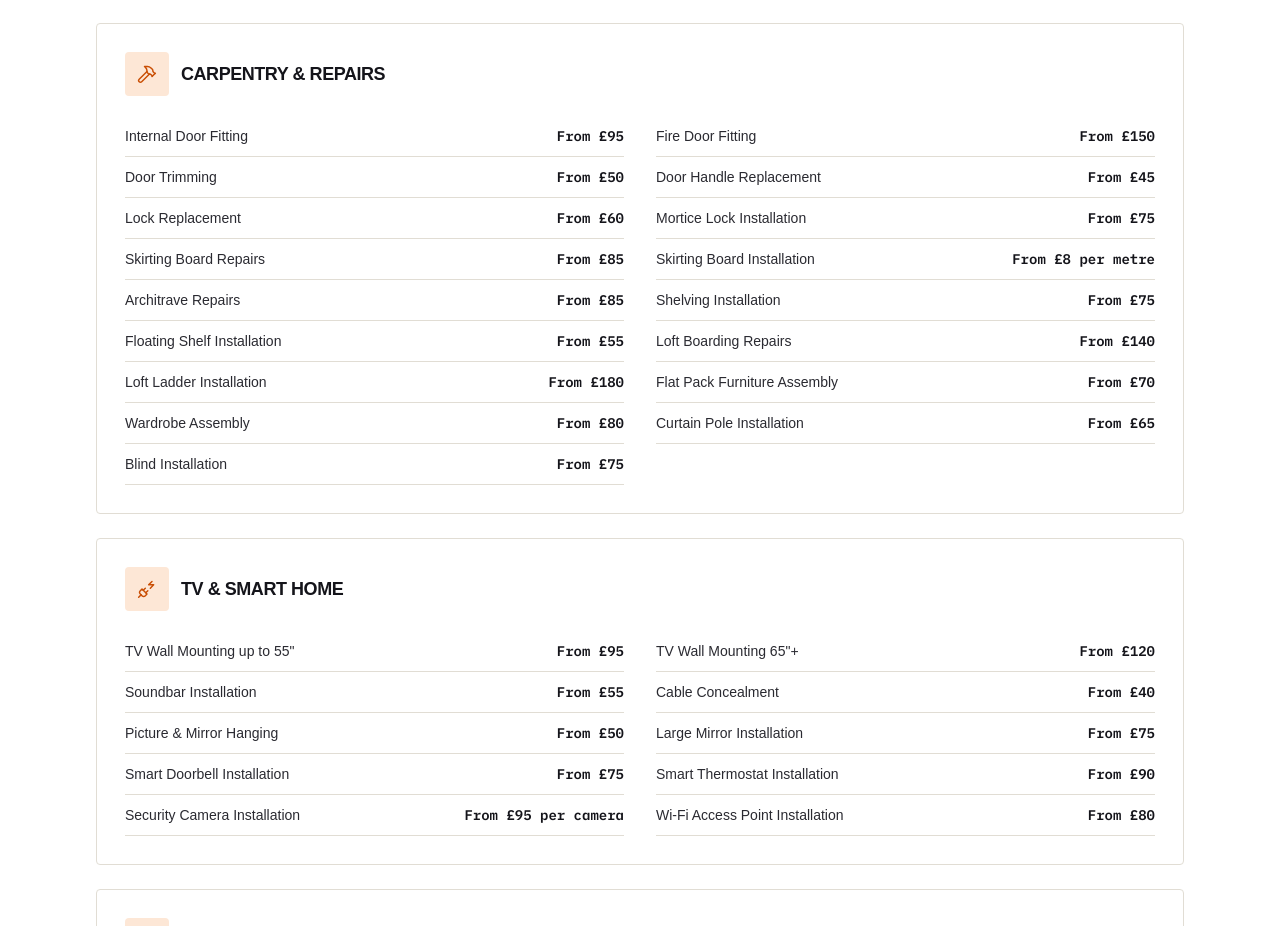
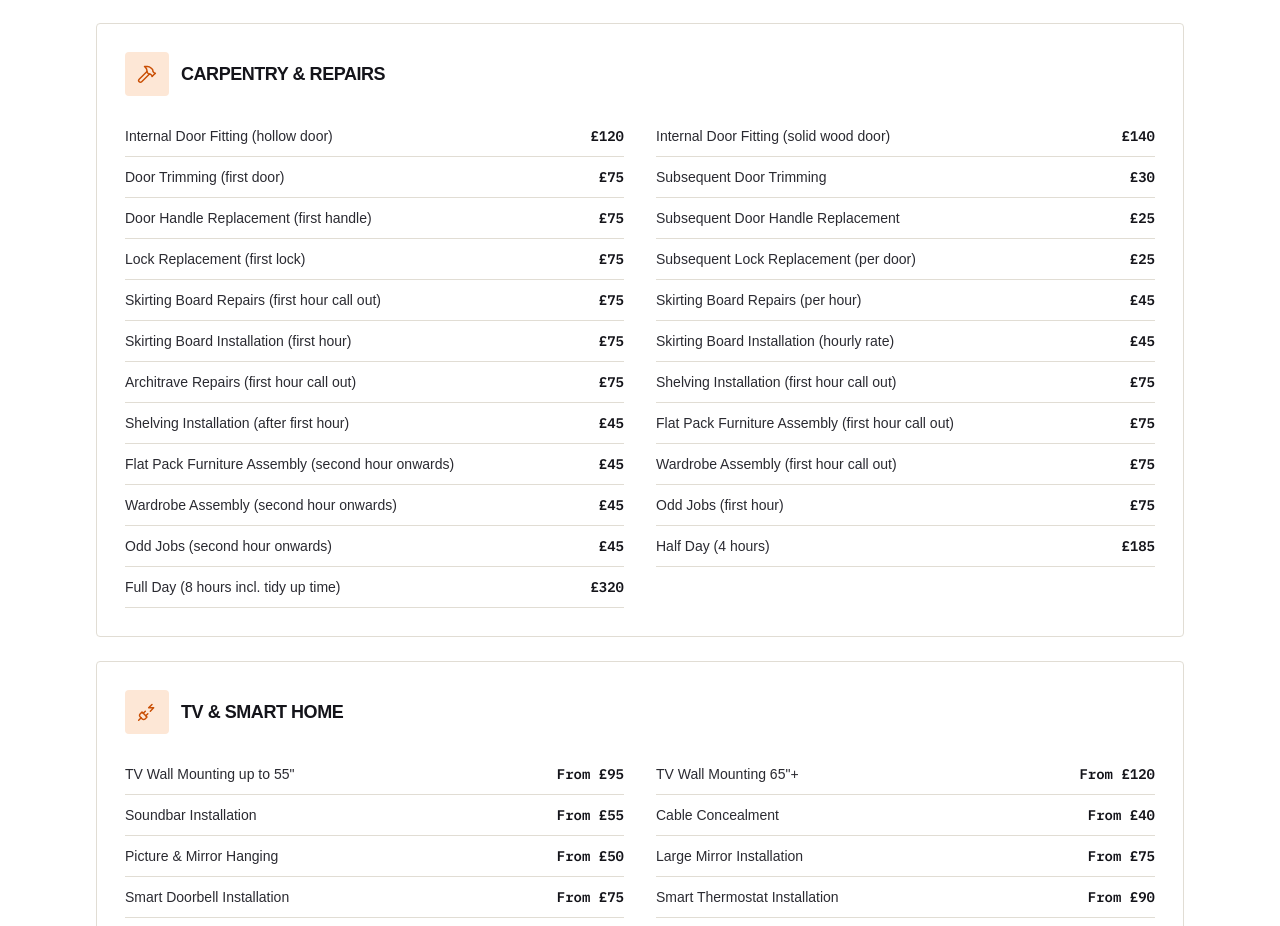
Before and after one commit to jasonkazakos-cpu/zebra-trades-website, a Next.js app: page /handyman in a window 1280 px wide. Shown: the part 2620-3546 px from the top of the page. Built offline with nearby package versions, Linux system fonts and the light colour scheme; a web font is replaced by a local one.

Commit message:
Update Carpentry & Repairs pricing on handyman page with new rates

```diff
--- a/app/handyman/page.tsx
+++ b/app/handyman/page.tsx
@@ -74,23 +74,29 @@ const categories: PricingCategory[] = [
     title: "Carpentry & Repairs",
     icon: "Hammer",
     items: [
-      { name: "Internal Door Fitting", price: "From £95" },
-      { name: "Fire Door Fitting", price: "From £150" },
-      { name: "Door Trimming", price: "From £50" },
-      { name: "Door Handle Replacement", price: "From £45" },
-      { name: "Lock Replacement", price: "From £60" },
-      { name: "Mortice Lock Installation", price: "From £75" },
-      { name: "Skirting Board Repairs", price: "From £85" },
-      { name: "Skirting Board Installation", price: "From £8 per metre" },
-      { name: "Architrave Repairs", price: "From £85" },
-      { name: "Shelving Installation", price: "From £75" },
-      { name: "Floating Shelf Installation", price: "From £55" },
-      { name: "Loft Boarding Repairs", price: "From £140" },
-      { name: "Loft Ladder Installation", price: "From £180" },
-      { name: "Flat Pack Furniture Assembly", price: "From £70" },
-      { name: "Wardrobe Assembly", price: "From £80" },
-      { name: "Curtain Pole Installation", price: "From £65" },
-      { name: "Blind Installation", price: "From £75" },
+      { name: "Internal Door Fitting (hollow door)", price: "£120" },
+      { name: "Internal Door Fitting (solid wood door)", price: "£140" },
+      { name: "Door Trimming (first door)", price: "£75" },
+      { name: "Subsequent Door Trimming", price: "£30" },
+      { name: "Door Handle Replacement (first handle)", price: "£75" },
+      { name: "Subsequent Door Handle Replacement", price: "£25" },
+      { name: "Lock Replacement (first lock)", price: "£75" },
+      { name: "Subsequent Lock Replacement (per door)", price: "£25" },
+      { name: "Skirting Board Repairs (first hour call out)", price: "£75" },
+      { name: "Skirting Board Repairs (per hour)", price: "£45" },
+      { name: "Skirting Board Installation (first hour)", price: "£75" },
+      { name: "Skirting Board Installation (hourly rate)", price: "£45" },
+      { name: "Architrave Repairs (first hour call out)", price: "£75" },
+      { name: "Shelving Installation (first hour call out)", price: "£75" },
+      { name: "Shelving Installation (after first hour)", price: "£45" },
+      { name: "Flat Pack Furniture Assembly (first hour call out)", price: "£75" },
+      { name: "Flat Pack Furniture Assembly (second hour onwards)", price: "£45" },
+      { name: "Wardrobe Assembly (first hour call out)", price: "£75" },
+      { name: "Wardrobe Assembly (second hour onwards)", price: "£45" },
+      { name: "Odd Jobs (first hour)", price: "£75" },
+      { name: "Odd Jobs (second hour onwards)", price: "£45" },
+      { name: "Half Day (4 hours)", price: "£185" },
+      { name: "Full Day (8 hours incl. tidy up time)", price: "£320" },
     ],
   },
   {
```
